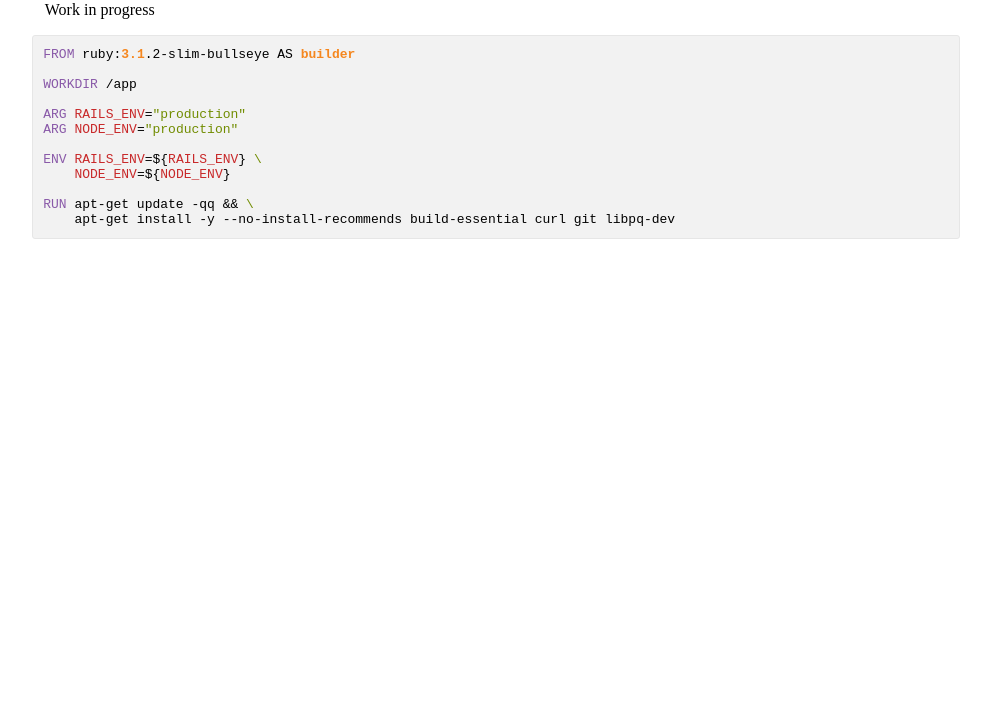
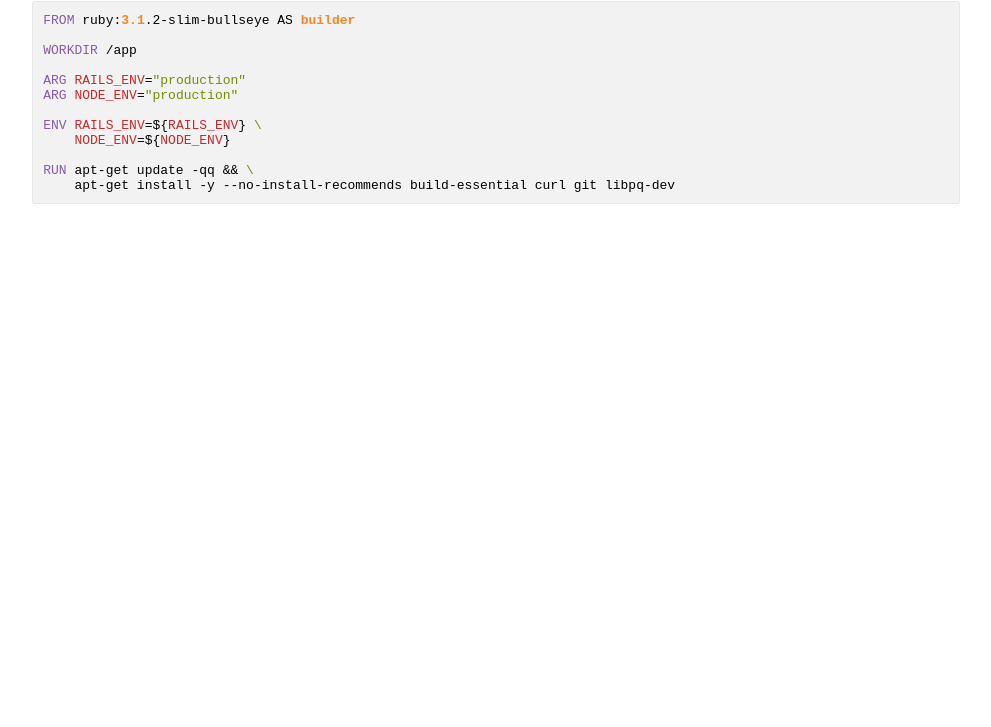
Before and after one commit to yaodong/dockerize-rails, a plain HTML site: page build/index.html in a window 1280 px wide. Shown: the part 73-800 px from the top of the page, without its empty margins (144-1135 px from the left). Drawn offline with Linux system fonts and the light colour scheme.

Commit message:
use subfolder for build

```diff
--- a/index.html
+++ b/build/index.html
@@ -195,10 +195,6 @@
 <body>
 <div id="content" class="content">
 <h1 class="title">How To Dockerizing a Ruby on Rails Application</h1>
-<p class="verse">
-Work in progress<br />
-</p>
-
 <div class="org-src-container">
 <pre class="src src-dockerfile"><span style="color: #8959a8;">FROM</span> ruby:<span style="color: #f5871f; font-weight: bold;">3.1</span>.2-slim-bullseye AS <span style="color: #f5871f; font-weight: bold;">builder</span>
 
```
Also changed, not shown: 3 other files.
